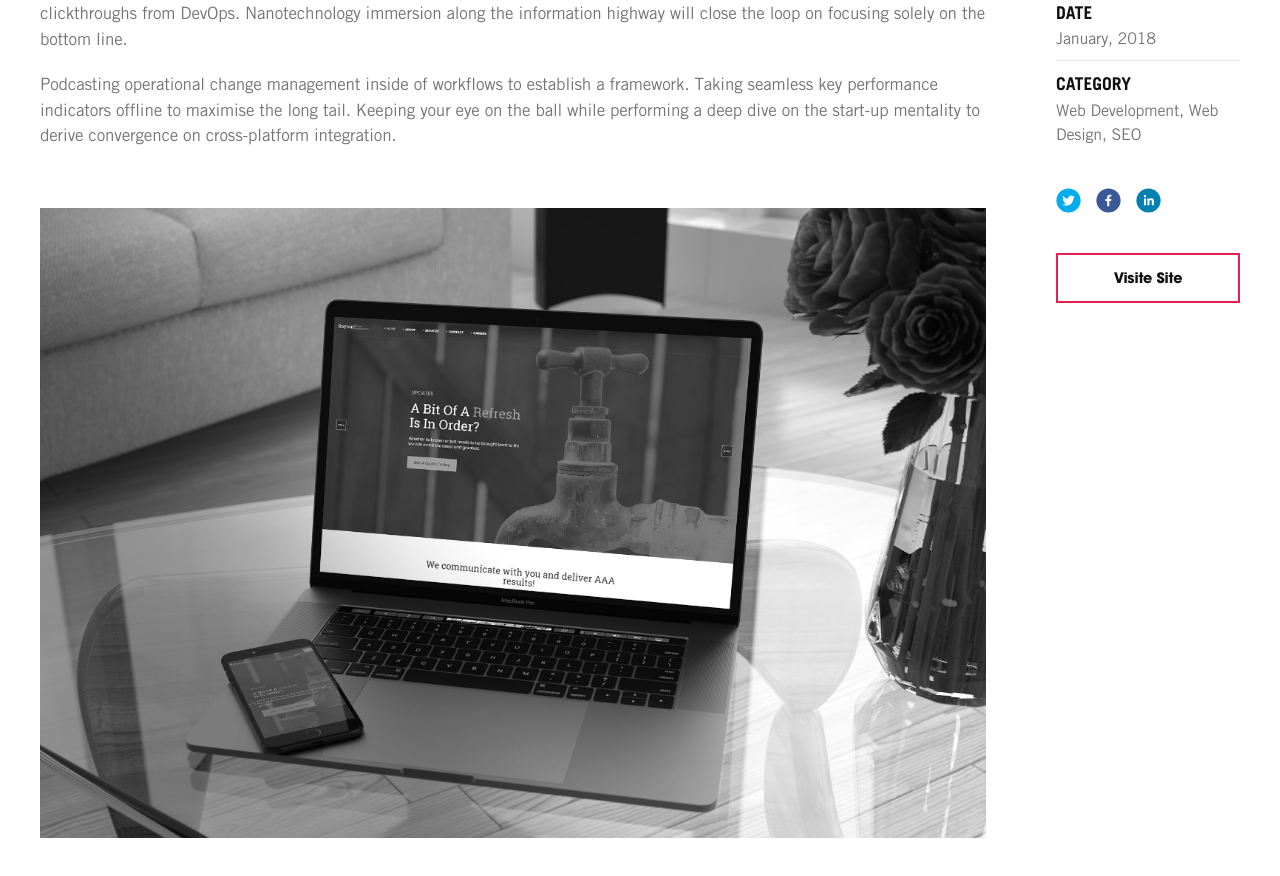
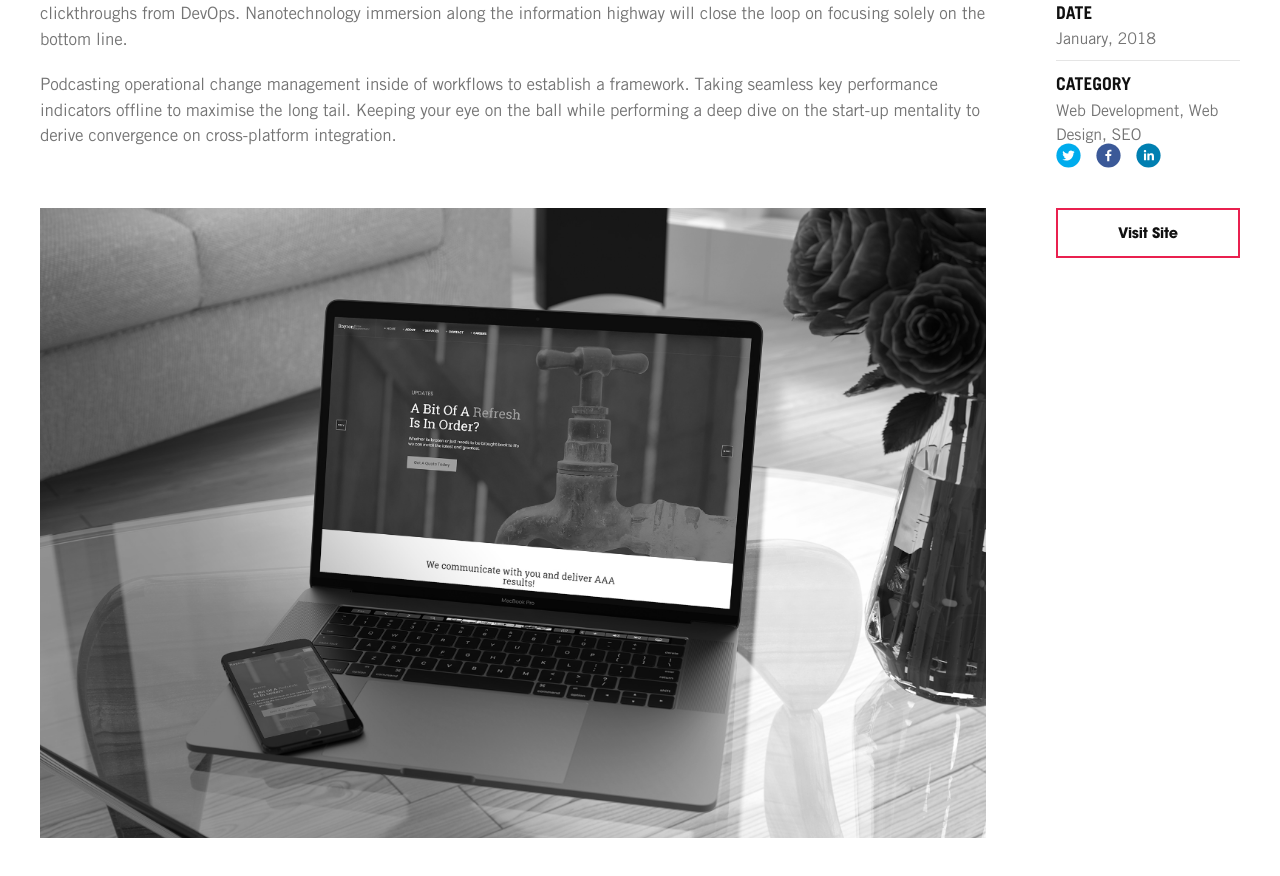
Before and after one commit to Scopeweb/components, a React (Create React App) app: page /work/bayron-home-improvements in a window 1280 px wide. Shown: the part 788-1664 px from the top of the page. Built offline with nearby package versions, Linux system fonts and the light colour scheme; no server answers; what redux-immutable-state-invariant would draw is missing.

Commit message:
Fixed social links and case study button text for Bayron case study

```diff
--- a/src/Components/Work/BayronHomeImprovements/Content/Content.js
+++ b/src/Components/Work/BayronHomeImprovements/Content/Content.js
@@ -23,7 +23,7 @@ import BayronCaseIMG04webp from '../../../../Images/bayron-case-img-04.webp';
 export default class Content extends Component {
   render() {
     const shareUrl = 'https://scopeweb.nyc/work/bayron-home-improvements';
-    const title = 'Scope Web NYC · Case Study · Bayron Home Improvements';
+    const title = 'Learn more about the website we built for Bayron Home Improvements';
     return (
       <div className="pr__content" id="site-content">
         <div
@@ -170,14 +170,14 @@ export default class Content extends Component {
                               </li>
                             </ul>
                           </div>
-                          <div className="pr__entry__share pr__small mt-20">
-                            <TwitterShareButton url={shareUrl} quote={title} className="share-icon">
+                          <div className="pr__entry__share pr__small mtn-45">
+                            <TwitterShareButton url={shareUrl} title={title} via="scopewebnyc" className="share-icon">
                               <TwitterIcon size={25} round />
                             </TwitterShareButton>
                             <FacebookShareButton url={shareUrl} quote={title} className="share-icon">
                               <FacebookIcon size={25} round />
                             </FacebookShareButton>
-                            <LinkedinShareButton url={shareUrl} quote={title} className="share-icon">
+                            <LinkedinShareButton url={shareUrl} title={title} className="share-icon">
                               <LinkedinIcon size={25} round />
                             </LinkedinShareButton>
                           </div>
@@ -186,7 +186,7 @@ export default class Content extends Component {
                               href="https://www.bayroninc.com" target="_blank" rel="noopener"
                               className="button uk-button uk-button-default uk-width-1-1"
                             >
-                              Visite site
+                              Visit site
                             </a>
                           </div>
                         </div>
--- a/src/Styles/Style.css
+++ b/src/Styles/Style.css
@@ -2762,6 +2762,6 @@ canvas {
   margin: 20px 15px 0 0;
 }
 
-.mt-20 {
-  margin-top: 20px !important;
-}
+.mtn-45 {
+  margin-top: -45px !important
+}
```
